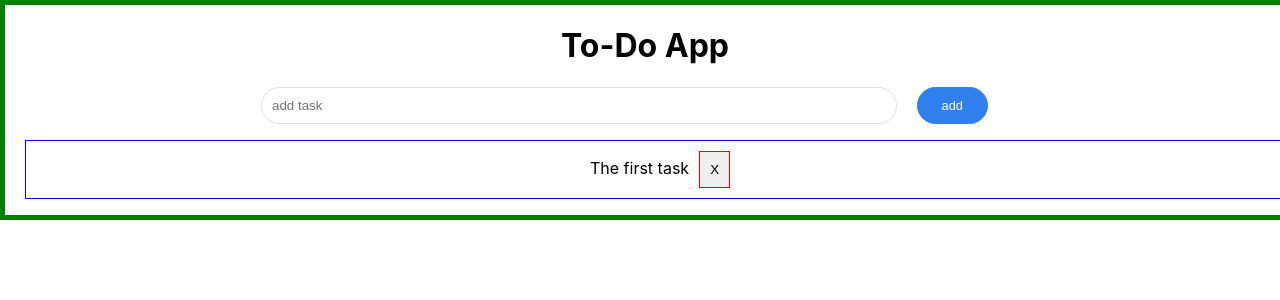
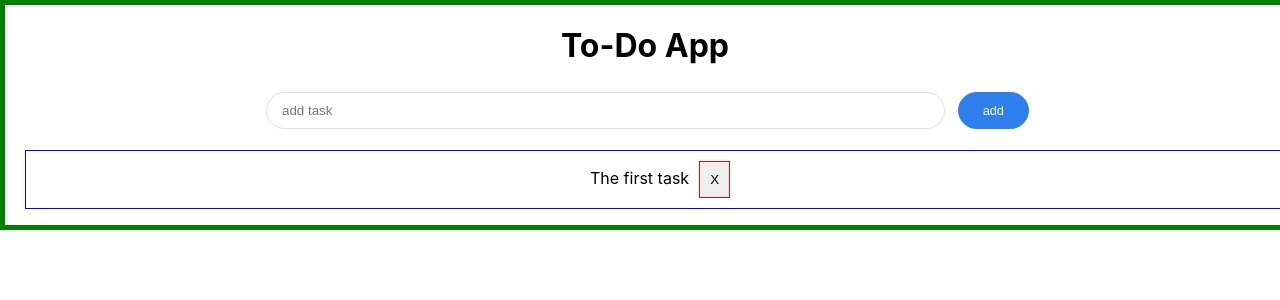
Before and after one commit to olirooker/todo-list-app-react, a React (Create React App) app: page / in a window 1280 px wide. Shown: the top 300 px of the page. Built offline with nearby package versions, Linux system fonts and the light colour scheme.

Commit message:
input field and add button styling and position

```diff
--- a/src/index.css
+++ b/src/index.css
@@ -21,6 +21,10 @@ code {
   width: 100vw;
 }
 
+label {
+  margin: 5px;
+}
+
 .list-container {
   list-style-type: none;
   width: 100%;
@@ -32,6 +36,7 @@ code {
 
 .button-label {
   grid-area: 'button';
+  width: 100%;
 }
 
 .task-adder {
@@ -39,7 +44,7 @@ code {
   margin: 0;
   width: 60vw;
   display: grid;
-  grid-template-columns: 4fr 1fr;
+  grid-template-columns: 4fr auto;
   grid-template-areas: 'input button';
   align-items: center;
 }
@@ -51,8 +56,9 @@ code {
   border: 1px solid #e0e0e0;
   border-radius: 25px;
   outline: none;
-  padding: 10px;
+  padding: 10px 0 10px 0px;
   width: 100%;
+  text-indent: 15px;
 }
 
 .input-field:focus {
@@ -74,7 +80,7 @@ code {
   text-decoration: none;
   display: inline-block;
   font-size: 0.8rem;
-  margin: auto;
+  margin: 0;
   transition: all 300ms ease-in-out;
 }
 
@@ -101,6 +107,7 @@ code {
 
 .list-item {
   border: 1px solid blue;
+
 }
 
 /* ---------- Delete Button ---------- */
```
Also changed, not shown: 1 other file (tests, documents, lock files or other folders).
